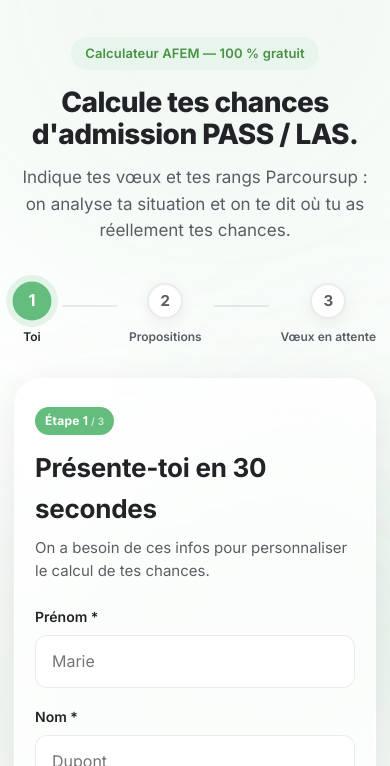
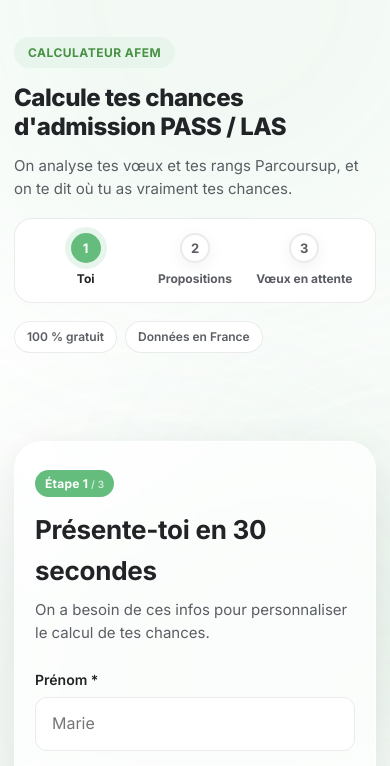
Before and after one commit to Aaronsar/site-afem, a website: page resultats-parcoursup-2026/index.html in a window 390 px wide. Shown: the part 63-829 px from the top of the page. Drawn offline with Linux system fonts and the light colour scheme.

Commit message:
refactor(parcoursup): refonte layout en timeline verticale laterale
Le responsable trouvait la disposition trop proche du simulateur Diploma
d'origine (risque de plagiat percu). Refonte complete de la DISPOSITION,
sans toucher a la logique :

- Layout 2 colonnes (desktop) : rail gauche sticky avec titre + timeline
  VERTICALE (etapes empilees, bulles reliees par une ligne, libelle +
  description par etape) ; formulaire a droite.
- Mobile (<=880px) : timeline repliee en barre horizontale compacte en
  haut, contenu dessous.
- Remplace l'ancien format "hero centre + progress horizontal + carte
  unique" qui rappelait Diploma.

ZERO changement fonctionnel : buildPayload, pushPartial, submitForm,
globalPronostic, voeuPronostic et tous les data-* / listeners sont
intacts. La capture progressive des leads et la remontee CRM ne sont
pas affectees (verifie : aucune erreur console, navigation OK).

Co-Authored-By: Claude Opus 4.6 <noreply@anthropic.com>

```diff
--- a/resultats-parcoursup-2026/form.css
+++ b/resultats-parcoursup-2026/form.css
@@ -67,64 +67,103 @@
   margin-right: 6px;
 }
 
-/* ─── Hero ─────────────────────────────────────────────────────────────── */
-.afem-pcs-hero {
-  text-align: center;
-  margin-bottom: 40px;
+/* ─── Layout 2 colonnes (timeline verticale + contenu) ─────────────────── */
+.afem-pcs-shell-split {
+  display: grid;
+  grid-template-columns: 300px 1fr;
+  gap: 40px;
+  align-items: start;
+  max-width: 1060px;
 }
+
+@media (max-width: 880px) {
+  .afem-pcs-shell-split {
+    grid-template-columns: 1fr;
+    gap: 24px;
+  }
+}
+
+/* Rail latéral gauche */
+.afem-pcs-rail {
+  position: sticky;
+  top: 110px;
+  display: flex;
+  flex-direction: column;
+  gap: 28px;
+}
+
+@media (max-width: 880px) {
+  .afem-pcs-rail { position: static; gap: 18px; }
+}
+
+.afem-pcs-rail-top { display: flex; flex-direction: column; }
 
 .afem-pcs-eyebrow {
   display: inline-block;
+  align-self: flex-start;
   padding: 6px 14px;
   background: var(--afem-green-soft);
   color: var(--afem-green-dark);
   border-radius: 999px;
-  font-size: 13px;
-  font-weight: 600;
-  letter-spacing: 0.01em;
+  font-size: 12px;
+  font-weight: 700;
+  letter-spacing: 0.04em;
+  text-transform: uppercase;
   margin-bottom: 16px;
 }
 
-.afem-pcs-title {
-  font-size: clamp(28px, 4.8vw, 42px);
-  line-height: 1.15;
+.afem-pcs-rail-title {
+  font-size: clamp(24px, 3vw, 30px);
+  line-height: 1.2;
   font-weight: 800;
   color: var(--afem-text);
-  margin: 0 0 14px;
+  margin: 0 0 12px;
   letter-spacing: -0.02em;
 }
 
-.afem-pcs-subtitle {
-  font-size: 17px;
+.afem-pcs-rail-sub {
+  font-size: 15px;
   line-height: 1.55;
   color: var(--afem-text-muted);
-  max-width: 580px;
-  margin: 0 auto;
+  margin: 0;
 }
 
-/* ─── Progress ─────────────────────────────────────────────────────────── */
-.afem-pcs-progress {
-  margin-bottom: 32px;
+.afem-pcs-rail-foot {
+  display: flex;
+  flex-wrap: wrap;
+  gap: 8px;
 }
 
-.afem-pcs-progress-track {
-  display: flex;
-  align-items: center;
-  justify-content: center;
-  gap: 0;
-  max-width: 540px;
-  margin: 0 auto;
+.afem-pcs-rail-badge {
+  font-size: 12px;
+  font-weight: 600;
+  padding: 5px 12px;
+  border-radius: 999px;
+  background: #fff;
+  border: 1px solid var(--afem-border);
+  color: var(--afem-text-muted);
 }
 
-.afem-pcs-progress-step {
+/* ─── Timeline verticale ───────────────────────────────────────────────── */
+.afem-pcs-timeline {
+  display: flex;
+  flex-direction: column;
+}
+
+.afem-pcs-tl-step {
+  display: flex;
+  gap: 16px;
+  min-height: 64px;
+}
+
+.afem-pcs-tl-marker {
   display: flex;
   flex-direction: column;
   align-items: center;
-  gap: 8px;
-  flex: 0 0 auto;
+  flex-shrink: 0;
 }
 
-.afem-pcs-progress-bubble {
+.afem-pcs-tl-bubble {
   width: 36px;
   height: 36px;
   border-radius: 50%;
@@ -138,42 +177,70 @@
   font-size: 15px;
   transition: all var(--afem-transition);
   box-shadow: var(--afem-shadow-sm);
+  z-index: 1;
 }
 
-.afem-pcs-progress-step.current .afem-pcs-progress-bubble {
+.afem-pcs-tl-line {
+  flex: 1 1 auto;
+  width: 2px;
+  min-height: 22px;
+  background: var(--afem-border);
+  margin: 4px 0;
+}
+
+.afem-pcs-tl-text { padding-top: 6px; }
+
+.afem-pcs-tl-label {
+  font-size: 15px;
+  font-weight: 700;
+  color: var(--afem-text-muted);
+  transition: color var(--afem-transition);
+}
+
+.afem-pcs-tl-desc {
+  font-size: 13px;
+  color: var(--afem-text-muted);
+  opacity: 0.7;
+  margin-top: 2px;
+}
+
+/* États timeline */
+.afem-pcs-tl-step.current .afem-pcs-tl-bubble {
   background: var(--afem-green);
   border-color: var(--afem-green);
   color: #fff;
-  transform: scale(1.08);
   box-shadow: 0 0 0 6px rgba(101, 189, 125, 0.15);
 }
+.afem-pcs-tl-step.current .afem-pcs-tl-label { color: var(--afem-text); }
 
-.afem-pcs-progress-step.done .afem-pcs-progress-bubble {
+.afem-pcs-tl-step.done .afem-pcs-tl-bubble {
   background: var(--afem-green-dark);
   border-color: var(--afem-green-dark);
   color: #fff;
 }
+.afem-pcs-tl-step.done .afem-pcs-tl-line { background: var(--afem-green); }
+.afem-pcs-tl-step.done .afem-pcs-tl-label { color: var(--afem-text); }
 
-.afem-pcs-progress-label {
-  font-size: 12px;
-  font-weight: 600;
-  color: var(--afem-text-muted);
-  white-space: nowrap;
+/* Timeline compacte horizontale en mobile */
+@media (max-width: 880px) {
+  .afem-pcs-timeline {
+    flex-direction: row;
+    justify-content: space-between;
+    background: #fff;
+    border: 1px solid var(--afem-border);
+    border-radius: var(--afem-radius);
+    padding: 14px 16px;
+  }
+  .afem-pcs-tl-step { flex-direction: column; align-items: center; gap: 6px; min-height: 0; text-align: center; flex: 1; }
+  .afem-pcs-tl-line { display: none; }
+  .afem-pcs-tl-text { padding-top: 0; }
+  .afem-pcs-tl-desc { display: none; }
+  .afem-pcs-tl-label { font-size: 12px; }
+  .afem-pcs-tl-bubble { width: 30px; height: 30px; font-size: 13px; }
 }
 
-.afem-pcs-progress-step.current .afem-pcs-progress-label,
-.afem-pcs-progress-step.done .afem-pcs-progress-label {
-  color: var(--afem-text);
-}
-
-.afem-pcs-progress-line {
-  flex: 1 1 0;
-  height: 2px;
-  background: var(--afem-border);
-  margin: 0 12px 18px;
-  border-radius: 2px;
-  min-width: 32px;
-}
+/* Section contenu droite */
+.afem-pcs-main { min-width: 0; }
 
 /* ─── Card ─────────────────────────────────────────────────────────────── */
 .afem-pcs-card {
--- a/resultats-parcoursup-2026/index.html
+++ b/resultats-parcoursup-2026/index.html
@@ -259,17 +259,25 @@
       else if (s.step === 2) stepContent = renderStepQ3();
 
       app.innerHTML = `
-        <main class="afem-pcs-shell">
-          <div class="afem-pcs-hero">
-            <span class="afem-pcs-eyebrow">Calculateur AFEM — 100 % gratuit</span>
-            <h1 class="afem-pcs-title">Calcule tes chances d'admission PASS / LAS.</h1>
-            <p class="afem-pcs-subtitle">Indique tes vœux et tes rangs Parcoursup : on analyse ta situation et on te dit où tu as réellement tes chances.</p>
+        <main class="afem-pcs-shell afem-pcs-shell-split">
+          <aside class="afem-pcs-rail">
+            <div class="afem-pcs-rail-top">
+              <span class="afem-pcs-eyebrow">Calculateur AFEM</span>
+              <h1 class="afem-pcs-rail-title">Calcule tes chances d'admission PASS / LAS</h1>
+              <p class="afem-pcs-rail-sub">On analyse tes vœux et tes rangs Parcoursup, et on te dit où tu as vraiment tes chances.</p>
             </div>
             ${renderProgress()}
+            <div class="afem-pcs-rail-foot">
+              <span class="afem-pcs-rail-badge">100 % gratuit</span>
+              <span class="afem-pcs-rail-badge">Données en France</span>
+            </div>
+          </aside>
+          <section class="afem-pcs-main">
             <div class="afem-pcs-card">
               ${stepContent}
             </div>
             <p class="afem-pcs-rgpd-note">En soumettant ce formulaire, tu acceptes d'être recontacté par l'AFEM. Tes données sont stockées en France et ne sont jamais revendues.</p>
+          </section>
         </main>
       `;
       attachListeners();
@@ -278,19 +286,28 @@
     function renderProgress() {
       const s = _state;
       const steps = [
-        { k: 0, l: 'Toi' },
-        { k: 1, l: 'Propositions' },
-        { k: 2, l: 'Vœux en attente' },
+        { k: 0, l: 'Toi',              d: 'Tes coordonnées' },
+        { k: 1, l: 'Propositions',     d: 'Admissions reçues' },
+        { k: 2, l: 'Vœux en attente',  d: 'Rangs & classement' },
       ];
       const items = steps.map((st, i) => {
         const isDone = s.step > st.k;
         const isCurrent = s.step === st.k;
         const dot = isDone ? '✓' : (i + 1);
         const cls = isDone ? 'done' : isCurrent ? 'current' : '';
-        const connector = i < steps.length - 1 ? `<div class="afem-pcs-progress-line"></div>` : '';
-        return `<div class="afem-pcs-progress-step ${cls}"><div class="afem-pcs-progress-bubble">${dot}</div><div class="afem-pcs-progress-label">${st.l}</div></div>${connector}`;
+        return `
+          <div class="afem-pcs-tl-step ${cls}">
+            <div class="afem-pcs-tl-marker">
+              <div class="afem-pcs-tl-bubble">${dot}</div>
+              ${i < steps.length - 1 ? '<div class="afem-pcs-tl-line"></div>' : ''}
+            </div>
+            <div class="afem-pcs-tl-text">
+              <div class="afem-pcs-tl-label">${st.l}</div>
+              <div class="afem-pcs-tl-desc">${st.d}</div>
+            </div>
+          </div>`;
       }).join('');
-      return `<div class="afem-pcs-progress"><div class="afem-pcs-progress-track">${items}</div></div>`;
+      return `<nav class="afem-pcs-timeline">${items}</nav>`;
     }
 
     function renderErrToast() {
```
Lines whose indentation alone changed are shown as unchanged.
